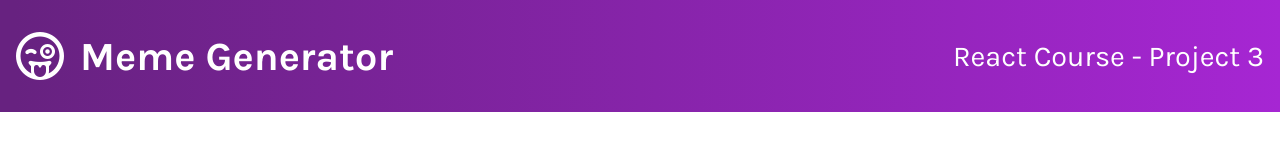
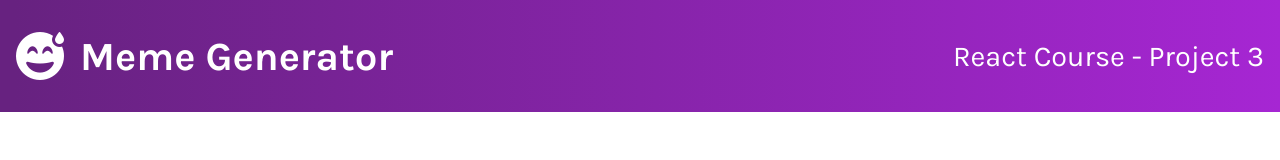
Before and after one commit to VioletViolaVi/Meme_Generator_Scrimba, a React (Create React App) app in the folder meme-generator/: page / in a window 1280 px wide. Shown: the top 160 px of the page. Built offline with nearby package versions, Linux system fonts and the light colour scheme.

Commit message:
Replace icon.

```diff
--- a/meme-generator/src/App.css
+++ b/meme-generator/src/App.css
@@ -24,7 +24,7 @@ body {
   justify-content: center;
 }
 
-.far.fa-grin-tongue-wink {
+.fas.fa-grin-beam-sweat {
   font-size: 2.5rem;
   margin-right: 0.5rem;
 }
@@ -47,7 +47,7 @@ body {
     justify-content: space-between;
   }
 
-  .far.fa-grin-tongue-wink {
+  .fas.fa-grin-beam-sweat {
     font-size: 3rem;
   }
 
--- a/meme-generator/src/components/header/Header.js
+++ b/meme-generator/src/components/header/Header.js
@@ -2,7 +2,7 @@ const Header = () => {
   return (
     <header className="header-container">
       <div className="face-container">
-        <i class="far fa-grin-tongue-wink"></i>
+        <i className="fas fa-grin-beam-sweat"></i>
         <h1 className="main-title">Meme Generator</h1>
       </div>
 
```
